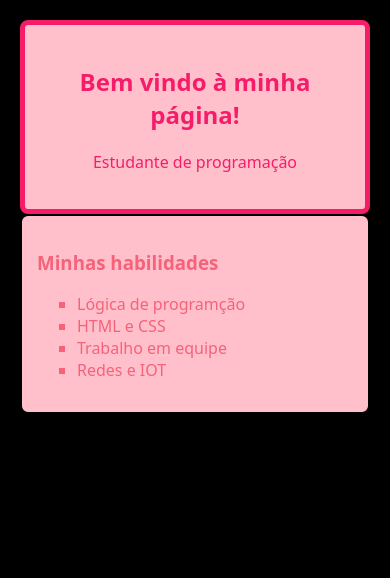
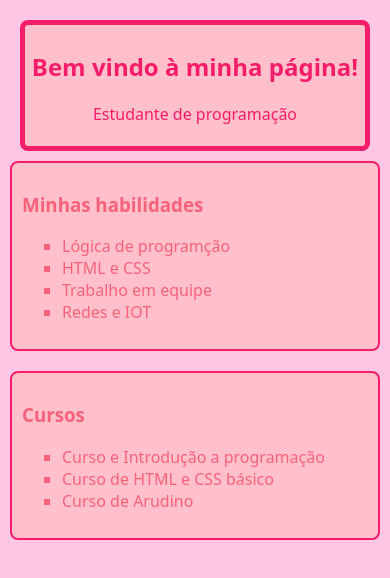
Before and after one commit to Dywxty/Site, a plain HTML site: page index.html in a window 390 px wide. Drawn offline with Linux system fonts and the light colour scheme.

Commit message:
Add files via upload

```diff
--- a/index.html
+++ b/index.html
@@ -6,7 +6,7 @@
     <style>
         body{
             font-family: system-ui, -apple-system, BlinkMacSystemFont, 'Segoe UI', Roboto, Oxygen, Ubuntu, Cantarell, 'Open Sans', 'Helvetica Neue', sans-serif;
-            background-color: rgb(0, 0, 0);
+            background-color: rgb(255, 197, 229);
             margin: 0;
             padding: 20px;
 
@@ -14,10 +14,11 @@
        header{
         background-color: pink;
         color: rgb(245, 29, 105);
-        padding: 20px;
+        padding: 5px;
         text-align: center;
         border: 5px solid;
         border-radius: 8px;
+        margin: 10px;
        }
         h2{
             color: rgb(245, 29, 105);
@@ -35,10 +36,22 @@
             margin-bottom: 20px;
             border: 2px solid;
             border-radius: 8px;
+            border-color: rgb(245, 29, 105);
         }
         ul{
             list-style-type: square;
         }
+
+ /*@media = estilos responsivos, isso vai garantir que o conteúdo não fique apertado em telas menores. */
+        @media (max-width: 600px) {
+    body {
+        padding: 10px;
+    }
+    section {
+        padding: 10px;
+    }
+}
+
     </style>
 <body>
     <header>
@@ -56,6 +69,16 @@
                     <li>Redes e IOT</li>
                 </ul>
             </section>
+
+            <section>
+                <h3>Cursos</h3>
+            <ul>
+                <li>Curso e Introdução a programação</li>
+                <li>Curso de HTML e CSS básico</li>
+                <li>Curso de Arudino</li>
+            </ul>
+            </section>
+
         </main>
 </body>
     </html>
```
